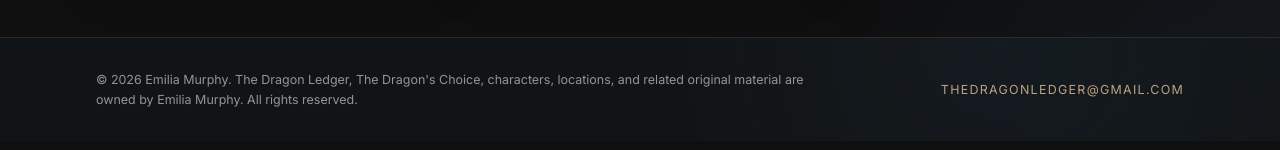
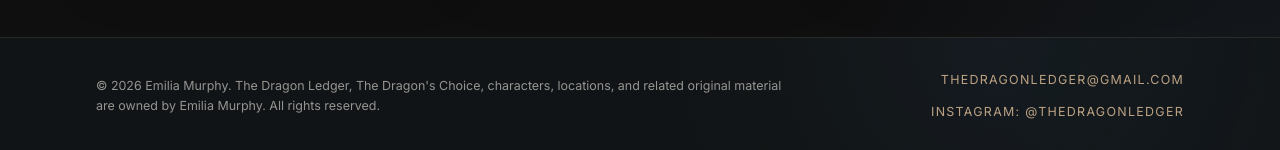
Before and after one commit to TheDragonLedger/dragon-ledger, a Vue app: page /postcards in a window 1280 px wide. Shown: the part 853-1003 px from the top of the page. Built offline with nearby package versions, Linux system fonts and the light colour scheme.

Commit message:
addin Insatagram link to footer

```diff
--- a/src/App.vue
+++ b/src/App.vue
@@ -17,7 +17,16 @@
         characters, locations, and related original material are owned by Emilia
         Murphy. All rights reserved.
       </p>
-      <a href="mailto:thedragonledger@gmail.com">thedragonledger@gmail.com</a>
+      <div class="site-footer-links">
+        <a href="mailto:thedragonledger@gmail.com">thedragonledger@gmail.com</a>
+        <a
+          href="https://www.instagram.com/thedragonledger/"
+          target="_blank"
+          rel="noreferrer"
+        >
+          Instagram: @thedragonledger
+        </a>
+      </div>
     </div>
   </footer>
 </template>
--- a/src/styles/global.css
+++ b/src/styles/global.css
@@ -1375,6 +1375,13 @@ blockquote {
   max-width: 46rem;
 }
 
+.site-footer-links {
+  display: flex;
+  flex-wrap: wrap;
+  gap: 0.75rem 1.1rem;
+  justify-content: flex-end;
+}
+
 .site-footer a {
   color: var(--gold);
   letter-spacing: 0.08rem;
@@ -1750,4 +1757,8 @@ blockquote {
     align-items: flex-start;
   }
 
-}
+  .site-footer-links {
+    justify-content: flex-start;
+  }
+
+}
```
